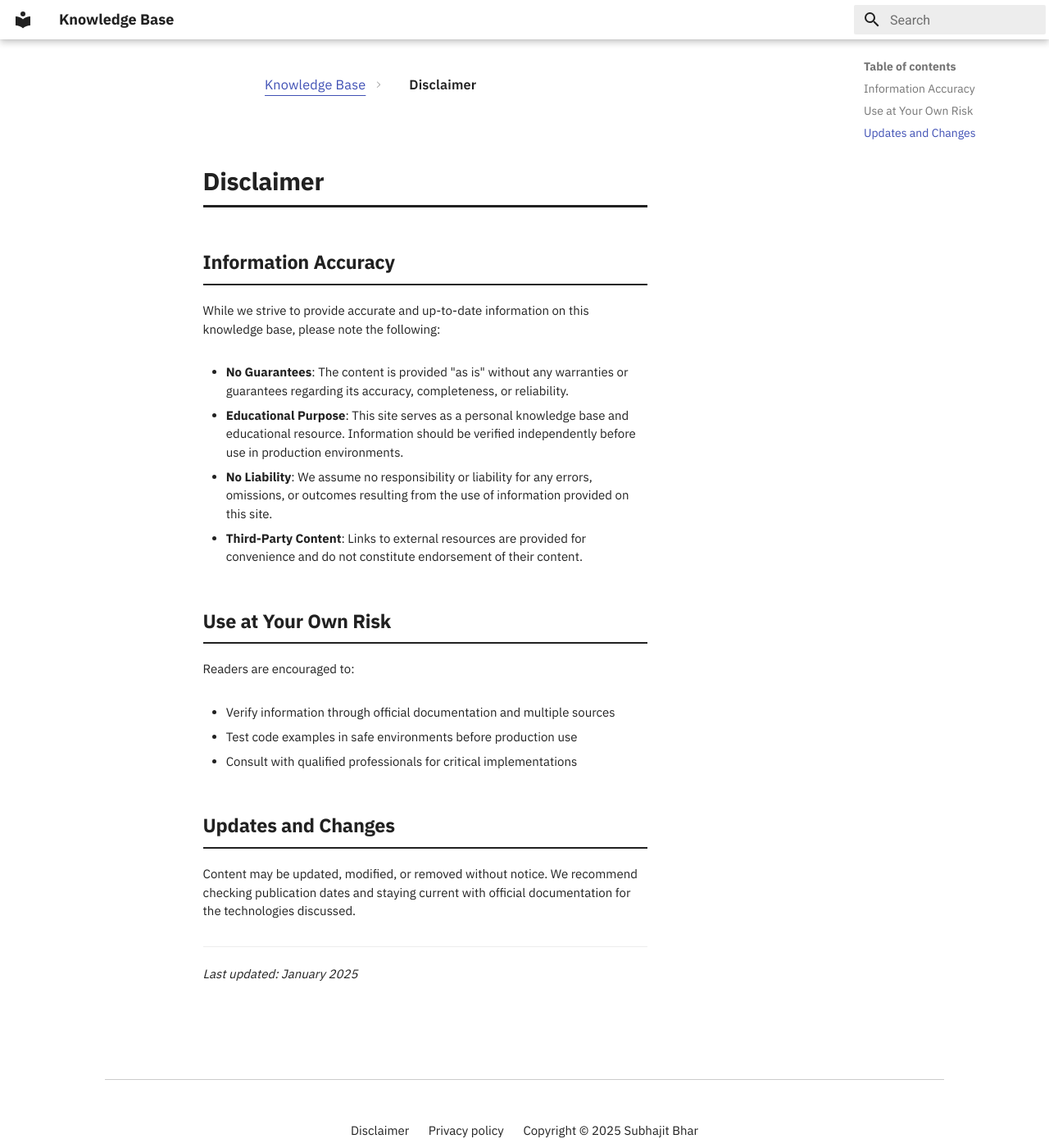
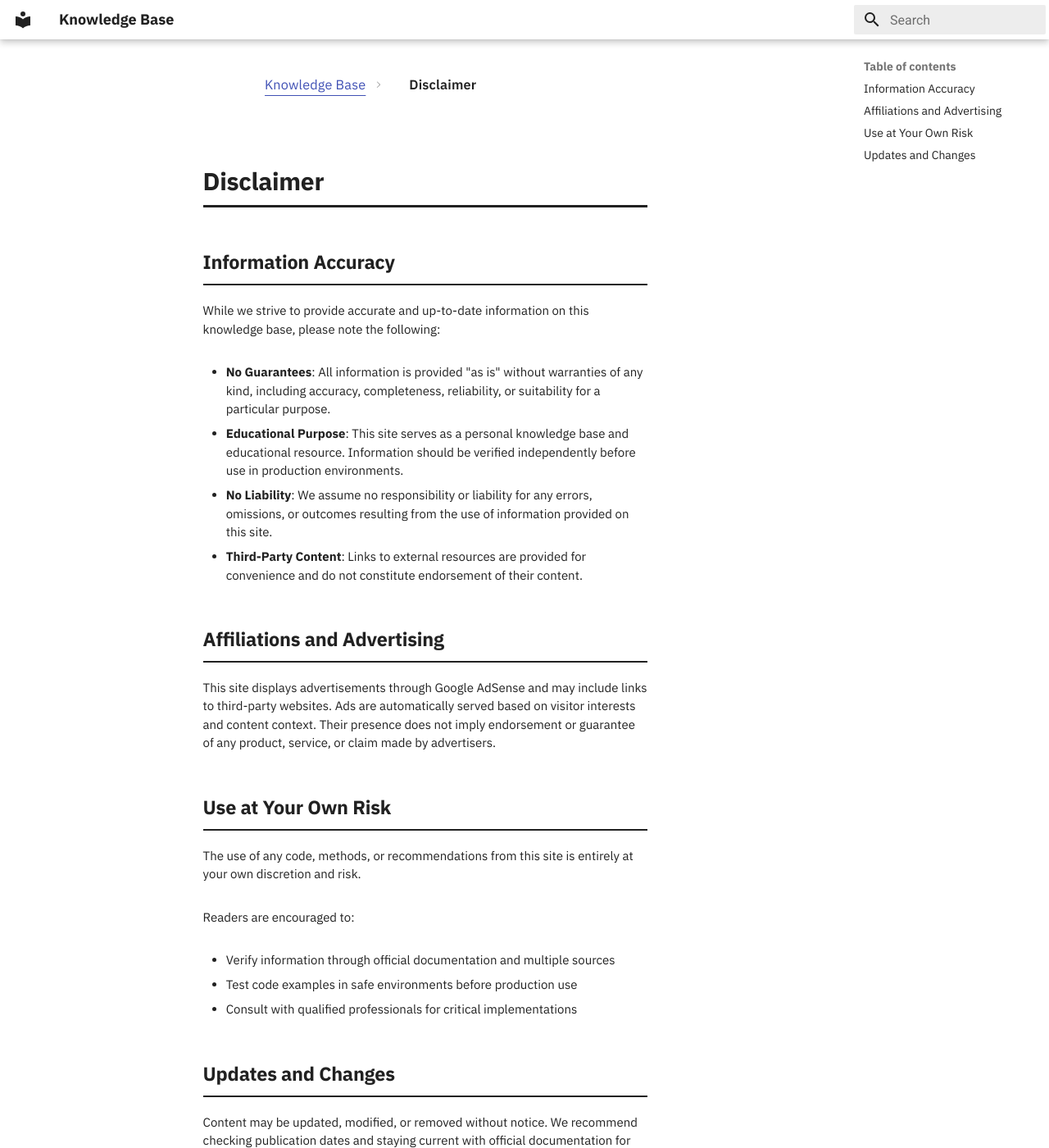
Before and after one commit to subhajitbhar1/knowledge-base, an MkDocs documentation site: the page built from docs/disclaimer.md, in a window 1280 px wide and 1400 px high. Shown: the whole window at 82% size. Built offline with MkDocs 1.6.1 and Material for MkDocs 9.7.7, drawn with Linux system fonts in a browser that asks for light colours; some of the changed text lies outside the part shown.

Commit message:
Update disclaimer and add privacy policy documentation. Enhanced disclaimer with clearer language on guarantees and added a new privacy policy outlining data collection practices, cookies, and user consent for analytics and advertising.

```diff
--- a/docs/disclaimer.md
+++ b/docs/disclaimer.md
@@ -13,12 +13,18 @@ meta:
 
 While we strive to provide accurate and up-to-date information on this knowledge base, please note the following:
 
-- **No Guarantees**: The content is provided "as is" without any warranties or guarantees regarding its accuracy, completeness, or reliability.
+- **No Guarantees**: All information is provided "as is" without warranties of any kind, including accuracy, completeness, reliability, or suitability for a particular purpose.
 - **Educational Purpose**: This site serves as a personal knowledge base and educational resource. Information should be verified independently before use in production environments.
 - **No Liability**: We assume no responsibility or liability for any errors, omissions, or outcomes resulting from the use of information provided on this site.
 - **Third-Party Content**: Links to external resources are provided for convenience and do not constitute endorsement of their content.
 
+## Affiliations and Advertising
+
+This site displays advertisements through Google AdSense and may include links to third-party websites. Ads are automatically served based on visitor interests and content context. Their presence does not imply endorsement or guarantee of any product, service, or claim made by advertisers.
+
 ## Use at Your Own Risk
+
+The use of any code, methods, or recommendations from this site is entirely at your own discretion and risk.
 
 Readers are encouraged to:
 
@@ -32,4 +38,4 @@ Content may be updated, modified, or removed without notice. We recommend checki
 
 ---
 
-*Last updated: January 2025*
+*Last reviewed and updated: November 2025*
```
Also changed, not shown: docs/privacy-policy.md (+79 -0 lines).
